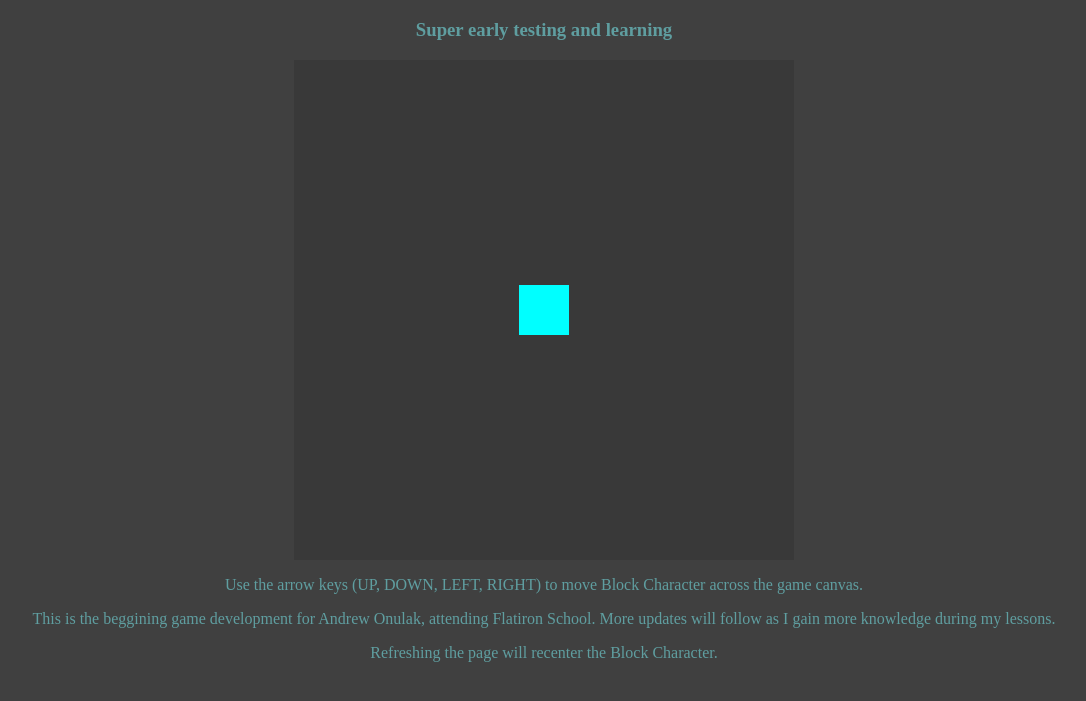
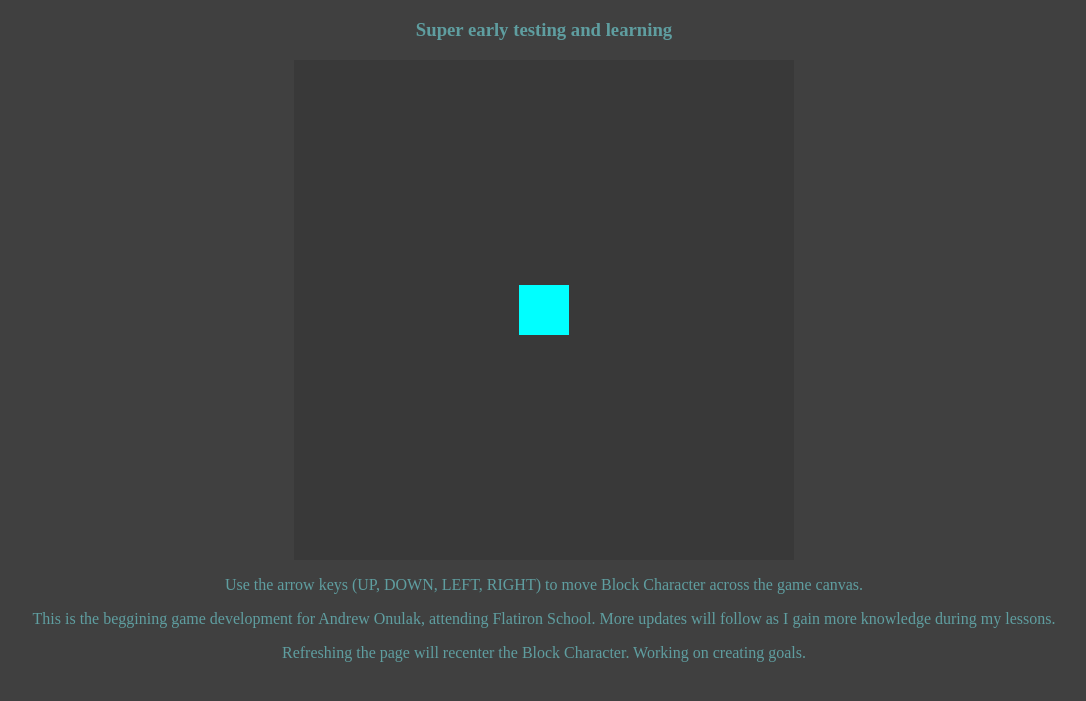
Before and after one commit to Kalunodragon/tile-based-platformer-test, a plain HTML site: page index.html in a window 1280 px wide. Shown: the part 61-762 px from the top of the page, without its empty margins (96-1182 px from the left). Drawn offline with Linux system fonts and the light colour scheme.

Commit message:
4th attempt

```diff
--- a/index.html
+++ b/index.html
@@ -18,7 +18,7 @@
                 This is the beggining game development for Andrew Onulak, attending Flatiron School. More updates will follow as I gain more knowledge during my lessons.
             </p>
             <p>
-                Refreshing the page will recenter the Block Character.
+                Refreshing the page will recenter the Block Character. Working on creating goals.
             </p>
         </body>
         <script type="text/JavaScript" src="./index.js"></script>
```
